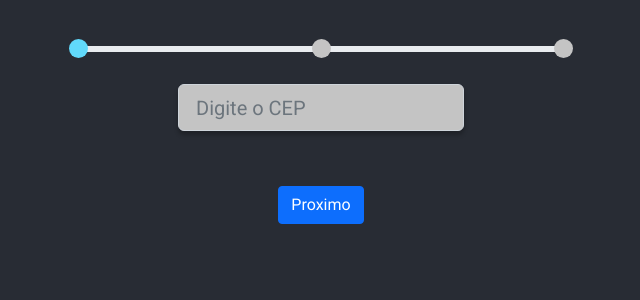
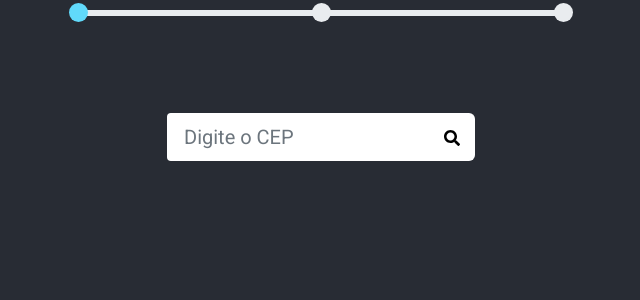
Before and after one commit to Reingaw/nws_mobility, a React (Create React App) app in the folder application/: page / in a window 1280 px wide. Shown: the top 300 px of the page, without its empty margins (319-959 px from the left). Built offline with nearby package versions, Linux system fonts and the light colour scheme.

Commit message:
Code review and refactoring

```diff
--- a/application/src/pages/Cadastro/index.jsx
+++ b/application/src/pages/Cadastro/index.jsx
@@ -2,6 +2,7 @@ import {useState} from 'react';
 import { ConteinerCadastro } from './style';
 import axios from 'axios';
 import {useForm} from 'react-hook-form';
+import { FaSearch } from 'react-icons/fa';
 
 function Cadastro () {
   const [step, setStep] = useState(1);
@@ -14,18 +15,29 @@ function Cadastro () {
     setStep(3);
   });
 
+  function searchCep() {
+    setStep(2);
+    axios.get(`https://viacep.com.br/ws/${cep}/json/`)
+      .then(({data}) => {
+        setValue('endereço', data.logradouro);
+        setValue('complemento', data.complemento);
+        setValue('bairro', data.bairro);
+        setValue('cidade', data.localidade);
+      });
+  }
+
   switch(step) {
   case 1:
     return (
       <ConteinerCadastro>
         <div className='wrapper-progress'>
           <div className='mark'>
-            <span style={{background: 'rgba(97, 218, 251, 1)'}}></span>
+            <span className='active'></span>
             <span></span>
             <span></span>
           </div>
           <div className="progress">
-            <div className="progress-bar bg-info" role="progressbar" style={{width: '0%'}} aria-valuenow="25" aria-valuemin="25" aria-valuemax="100">
+            <div className="progress-bar" role="progressbar" style={{width: '0%'}} aria-valuenow="25" aria-valuemin="25" aria-valuemax="100">
             </div>
           </div>
         </div>
@@ -34,20 +46,9 @@ function Cadastro () {
 
         <div className="cep">
           <input type="text" className= "form-control" placeholder='Digite o CEP' value={cep} onChange={(e) => setCep(e.target.value)}/>
+          <button onClick={()=> searchCep()}><FaSearch /></button>
         </div>
 
-        <div className='btn'>
-          <button type="button" className="btn btn-primary" onClick={() => {
-            setStep(2);
-            axios.get(`https://viacep.com.br/ws/${cep}/json/`)
-              .then(({data}) => {
-                setValue('endereço', data.logradouro);
-                setValue('complemento', data.complemento);
-                setValue('bairro', data.bairro);
-                setValue('cidade', data.localidade);
-              });
-          }}>Proximo</button>
-        </div>
       </ConteinerCadastro>
     );
 
@@ -56,48 +57,47 @@ function Cadastro () {
       <ConteinerCadastro>
         <div className='wrapper-progress'>
           <div className='mark'>
-            <span style={{background: 'rgba(97, 218, 251, 1)'}}></span>
-            <span style={{background: 'rgba(97, 218, 251, 1)'}}></span>
+            <span className='active' ></span>
+            <span className='active' ></span>
             <span></span>
           </div>
           <div className="progress">
-            <div className="progress-bar bg-info" role="progressbar" style={{width: '50%'}} aria-valuenow="25" aria-valuemin="25" aria-valuemax="100">
+            <div className="progress-bar" role="progressbar" style={{width: '50%'}} aria-valuenow="25" aria-valuemin="25" aria-valuemax="100">
             </div>
           </div>
         </div>
 
 
         <form onSubmit={onSubmit}>
-          <div className="nome">
-            <input type="text" className="form-control" placeholder='Digite seu nome...' {...register('nome')}/>
+          <div className="form-control">
+            <input type="text" className="stepTwoInput" placeholder='Digite seu nome...' {...register('nome')}/>
           </div>
 
-          <div className='cidade'>
-            <input type="text" className='form-control' id='endereço' placeholder='Digite o endereço...'{...register('cidade')}/>
+          <div className='form-control'>
+            <input type="text" className='stepTwoInput' id='cidade' placeholder='Digite a cidade...'{...register('cidade')}/>
           </div>
 
-          <div className='endereço'>
-            <input type="text" className='form-control' id='endereço' placeholder='Digite o endereço...'{...register('endereço')}/>
+          <div className='form-control'>
+            <input type="text" className='stepTwoInput' id='endereço' placeholder='Digite o endereço...'{...register('endereço')}/>
           </div>
 
-          <div className="bairro">
-            <input type="text" id='numero' placeholder='Bairro' {...register('bairro')}/>
+          <div className="form-control">
+            <input type="text" className='stepTwoInput' id='numero' placeholder='Bairro' {...register('bairro')}/>
           </div>
 
-          <div className="complemento">
-            <input type="text" className="form-control" placeholder='Digite o complemento' {...register('complemento')}/>
+          <div className="form-control">
+            <input type="text" className="stepTwoInput" placeholder='Digite o complemento' {...register('complemento')}/>
           </div>
 
-          <div className='descrição'>
-            <textarea className="form-control" placeholder='Descreva o defeito...'{...register('descrição')}></textarea>
+          <div className='form-control'>
+            <textarea className="stepTwoInput" placeholder='Descreva o defeito...' {...register('descrição')}></textarea>
           </div>
 
-          <div className='btn'>
+          <div className='btn-wrapper'>
             <div>
               <button type="button" className="btn btn-primary" onClick={() => {
                 setStep(1);
               }}>Voltar</button>
-
             </div>
             <div>
               <button type="submit" className="btn btn-primary">Enviar</button>
@@ -112,12 +112,12 @@ function Cadastro () {
       <ConteinerCadastro>
         <div className='wrapper-progress'>
           <div className='mark'>
-            <span style={{background: 'rgba(97, 218, 251, 1)'}}></span>
-            <span style={{background: 'rgba(97, 218, 251, 1)'}}></span>
-            <span style={{background: 'rgba(97, 218, 251, 1)'}}></span>
+            <span className='active'></span>
+            <span className='active'></span>
+            <span className='active'></span>
           </div>
           <div className="progress">
-            <div className="progress-bar bg-info" role="progressbar" style={{width: '100%'}} aria-valuenow="25" aria-valuemin="25" aria-valuemax="100">
+            <div className="progress-bar" role="progressbar" style={{width: '100%'}} aria-valuenow="25" aria-valuemin="25" aria-valuemax="100">
             </div>
           </div>
         </div>
@@ -125,7 +125,12 @@ function Cadastro () {
         <div className='message'>
           <h4>SUCESSO</h4>
           <p>Em breve, estaremos trabalhando para<br />
-            consertar esse problema nesse endereço.</p>
+            consertar esse problema nesse endereço.
+          </p>
+          <button
+            type="button"
+            className="btn btn-primary"
+            onClick={ ()=> setStep(1) }>Voltar</button>
         </div>
       </ConteinerCadastro>
     );
--- a/application/src/pages/Cadastro/style.js
+++ b/application/src/pages/Cadastro/style.js
@@ -8,8 +8,6 @@ export const ConteinerCadastro = styled.div`
     align-items: center;
     justify-content: flex-start;
     gap: 48px;
-
-    margin-top: 36px;
 
     .wrapper-progress {
         width: 500px;
@@ -34,153 +32,75 @@ export const ConteinerCadastro = styled.div`
             & span {
                 height: 19px;
                 width: 19px;
-                background: rgba(196, 196, 196, 1);
+                background: #e9ecef;
                 border-radius: 50%;
                 margin: 0 -5px;
                 z-index: 1;
             }
+
+            & span.active {
+                background: rgba(97, 218, 251, 1);
+            }
+
         }
-
-
-
     }
 
 
     form {
         display: flex;
         flex-direction: column;
-        gap: 10px;
+        gap: 5px;
     }
 
+    .cep {
+        display: flex;
+        background: rgba(255, 255, 255, 1);
+        border-radius: 6px;
 
-    .cep {
+        margin-top: 65px;
+
         & input {
-            height: 47px;
-            width: 286px;
-            border-radius: 6px;
-
-            box-shadow: 0px 4px 4px 0px rgba(0, 0, 0, 0.25);
-            background: rgba(196, 196, 196, 1);
+            width: 100%;
+            max-width: 286px;
 
             font-size: 20px;
             font-weight: 400;
             line-height: 24px;
             letter-spacing: 0em;
             text-align: left;
+            border: none;
+            outline: none;
 
             padding: 12px 17px;
         }
+
+        & button {
+            border: none;
+            outline: none;
+            padding-inline: 15px;
+            background: transparent;
+        }
     }
 
-    .nome {
-        & input {
-            height: 47px;
+    .form-control {
+        & input, textarea {
             width: 613px;
-            border-radius: 6px;
-            box-shadow: 0px 4px 4px 0px rgba(0, 0, 0, 0.25);
-            background: rgba(196, 196, 196, 1);
+            background: transparent;
 
             font-size: 20px;
             font-weight: 400;
-            line-height: 24px;
-            letter-spacing: 0em;
-            text-align: left;
+            border: none;
+            outline: none;
 
-            padding: 12px 17px;
+            padding-inline: 5px;
+        }
+
+        & textarea {
+            resize: none;
         }
     }
 
-    .cidade {
-        & input {
-            height: 47px;
-            width: 613px;
-            border-radius: 6px;
-            box-shadow: 0px 4px 4px 0px rgba(0, 0, 0, 0.25);
-            background: rgba(196, 196, 196, 1);
-
-            font-size: 20px;
-            font-weight: 400;
-            line-height: 24px;
-            letter-spacing: 0em;
-            text-align: left;
-
-            padding: 12px 17px;
-        }
-    }
-
-    .endereço {
-        display: flex;
-        gap: 10px;
-        & #endereço {
-            height: 47px;
-            width: 613px;
-            border-radius: 6px;
-            background: rgba(196, 196, 196, 1);
-
-            font-size: 20px;
-            font-weight: 400;
-            line-height: 24px;
-            letter-spacing: 0em;
-            text-align: left;
-
-            padding: 12px 17px;
-        }
-    }
-
-    .bairro {
-        & input {
-        height: 47px;
-        width: 100%;
-        border-radius: 6px;
-        background: rgba(196, 196, 196, 1);
-
-        font-size: 20px;
-        font-weight: 400;
-        line-height: 24px;
-        letter-spacing: 0em;
-        text-align: left;
-
-        padding: 12px 17px;
-        }
-    }
-
-    .complemento {
-        & input {
-            height: 47px;
-            width: 100%;
-            border-radius: 6px;
-            box-shadow: 0px 4px 4px 0px rgba(0, 0, 0, 0.25);
-            background: rgba(196, 196, 196, 1);
-
-            font-size: 20px;
-            font-weight: 400;
-            line-height: 24px;
-            letter-spacing: 0em;
-            text-align: left;
-
-            padding: 12px 17px;
-        }
-    }
-
-    .descrição {
-        & textarea {
-            width: 100%;
-            height: 109px;
-            border-radius: 6px;
-            background: rgba(196, 196, 196, 1);
-
-            font-family: Roboto;
-            font-size: 20px;
-            font-weight: 400;
-            line-height: 24px;
-            letter-spacing: 0em;
-            text-align: left;
-
-            padding: 12px 17px;
-        }
-    }
-
-    .btn {
+    .btn-wrapper {
         display: flex;
         justify-content: space-between;
     }
@@ -189,6 +109,8 @@ export const ConteinerCadastro = styled.div`
         display: flex;
         flex-direction: column;
         align-items: center;
+
+        margin-top: 65px;
 
         & h4 {
             font-size: 32px;
```
